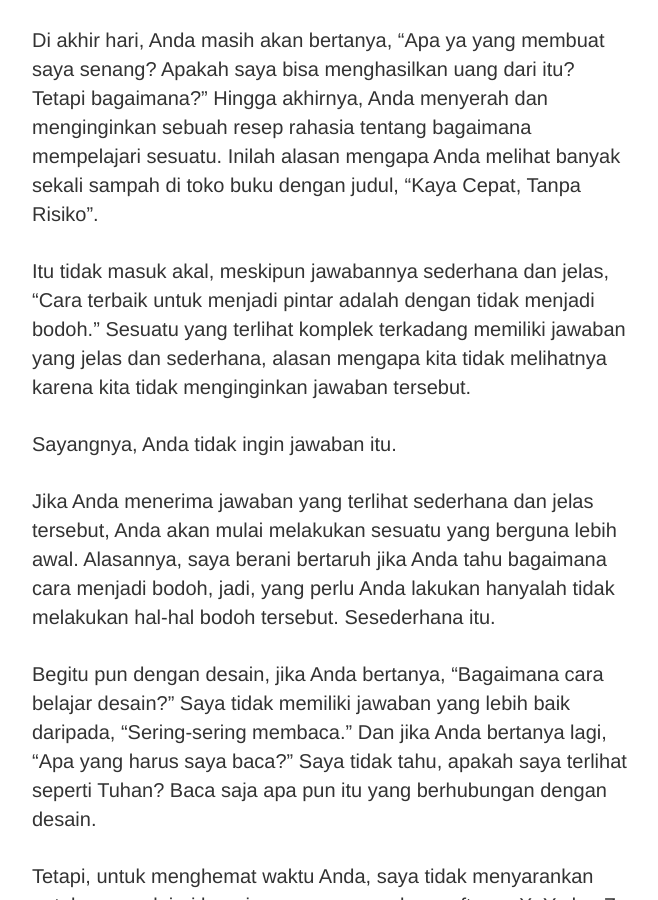
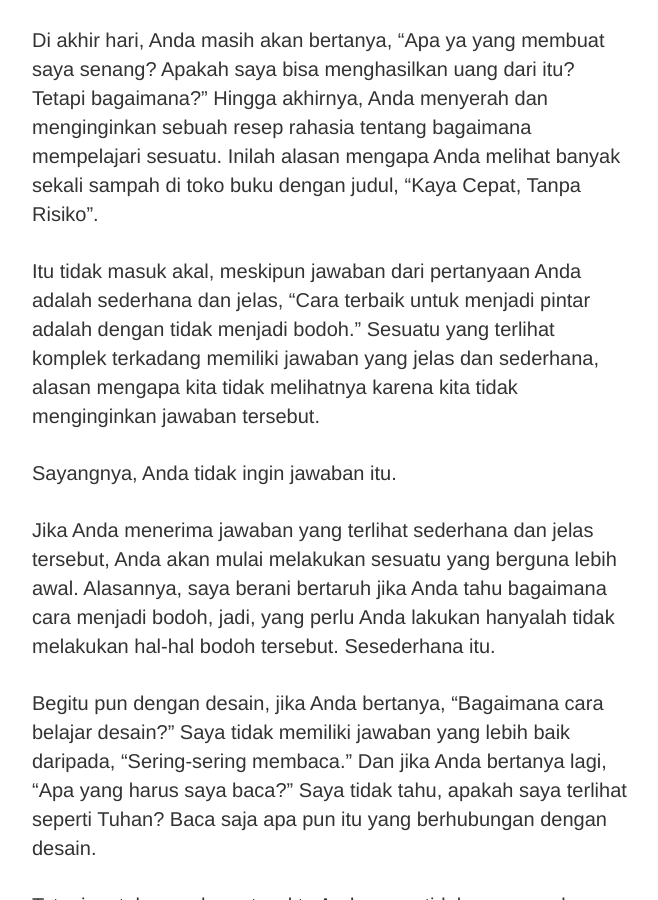
Before and after one commit to tertanda/rnsl.github.io, a Jekyll site: the page built from artikel/desain/_posts/2016-11-28-panduan-belajar-desain.md, in a window 1280 px wide and 900 px high, scrolled down 1257 px. Shown: the whole window, without its empty margins (308-966 px from the left). Built offline with Jekyll 4.4.1, drawn with Linux system fonts in a browser that asks for light colours.

Commit message:
Update 2016-11-28-panduan-belajar-desain.md

```diff
--- a/artikel/desain/_posts/2016-11-28-panduan-belajar-desain.md
+++ b/artikel/desain/_posts/2016-11-28-panduan-belajar-desain.md
@@ -25,7 +25,7 @@ Lalu Anda menanyakannya lagi, dan Anda hanya ingin mendengar jawaban, "Pelajaril
 
 Di akhir hari, Anda masih akan bertanya, "Apa ya yang membuat saya senang? Apakah saya bisa menghasilkan uang dari itu? Tetapi bagaimana?" Hingga akhirnya, Anda menyerah dan menginginkan sebuah resep rahasia tentang bagaimana mempelajari sesuatu. Inilah alasan mengapa Anda melihat banyak sekali sampah di toko buku dengan judul, "Kaya Cepat, Tanpa Risiko".
 
-Itu tidak masuk akal, meskipun jawabannya sederhana dan jelas, "Cara terbaik untuk menjadi pintar adalah dengan tidak menjadi bodoh." Sesuatu yang terlihat komplek terkadang memiliki jawaban yang jelas dan sederhana, alasan mengapa kita tidak melihatnya karena kita tidak menginginkan jawaban tersebut.
+Itu tidak masuk akal, meskipun jawaban dari pertanyaan Anda adalah sederhana dan jelas, "Cara terbaik untuk menjadi pintar adalah dengan tidak menjadi bodoh." Sesuatu yang terlihat komplek terkadang memiliki jawaban yang jelas dan sederhana, alasan mengapa kita tidak melihatnya karena kita tidak menginginkan jawaban tersebut.
 
 Sayangnya, Anda tidak ingin jawaban itu.
 
```
